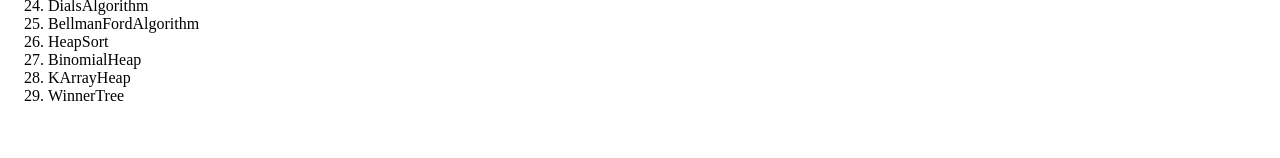
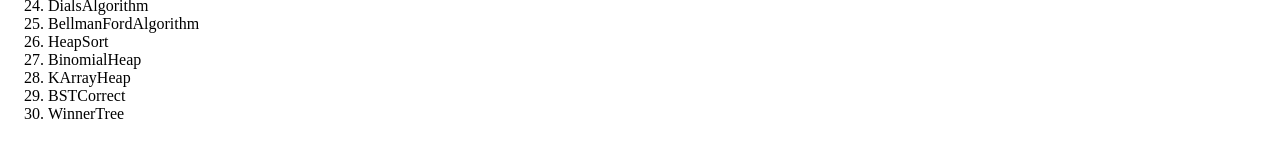
Before and after one commit to masalade/masalade.github.io, a plain HTML site: page sts2/index.html in a window 1280 px wide. Shown: the part 508-666 px from the top of the page. Drawn offline with Linux system fonts and the light colour scheme.

Commit message:
Update index.html

```diff
--- a/sts2/index.html
+++ b/sts2/index.html
@@ -44,6 +44,7 @@
       <li>HeapSort</li>
       <li>BinomialHeap</li>
       <li>KArrayHeap</li>
+      <li>BSTCorrect</li>
       <li>WinnerTree</li>
     </ol>
   </body>
```
